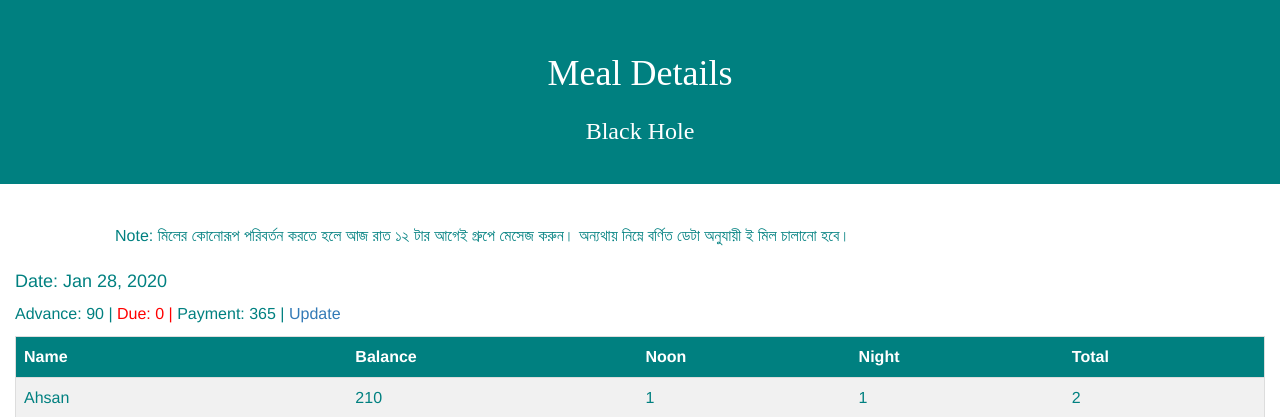
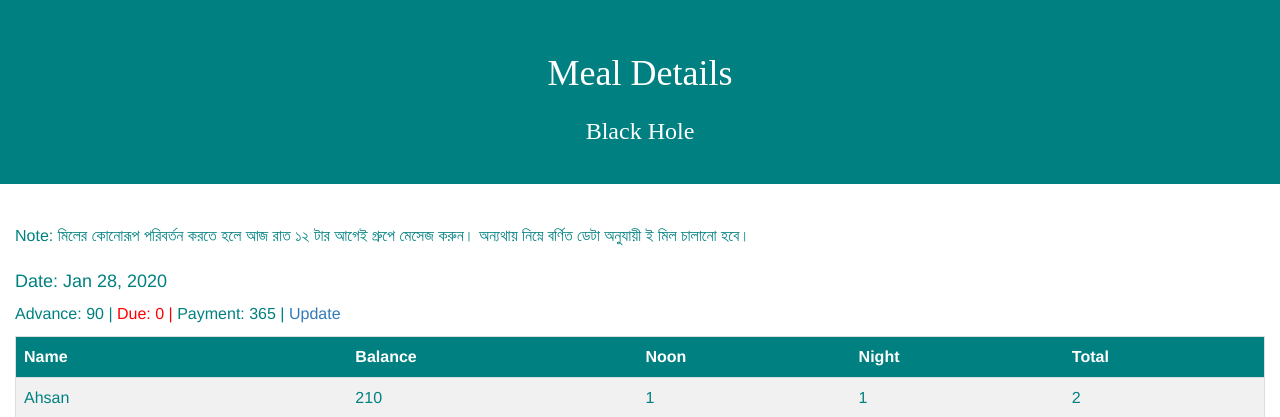
Before and after one commit to coderanwar/meals, a Jekyll site: the page built from index.html, in a window 1280 px wide. Shown: the top 417 px of the page. Built offline with Jekyll 4.4.1, drawn with Linux system fonts in a browser that asks for light colours.

Commit message:
Update head.html

```diff
--- a/_includes/head.html
+++ b/_includes/head.html
@@ -140,33 +140,9 @@
           color: {{page.theme-color}} !important;
       }
 
-      .marquee-h {
-          -moz-animation: marquee 10s linear infinite;
-          -webkit-animation: marquee 10s linear infinite;
-          animation: marquee 10s linear infinite;
-
+      .scroll-h {
           overflow: auto;
           white-space: nowrap;
-      }
-      @-moz-keyframes marquee {
-          0% { transform: translateX(100%); }
-          100% { transform: translateX(-100%); }
-      }
-      @-webkit-keyframes marquee {
-          0% { transform: translateX(100%); }
-          100% { transform: translateX(-100%); }
-      }
-      @keyframes marquee {
-          0% {
-              -moz-transform: translateX(100%);
-              -webkit-transform: translateX(100%);
-              transform: translateX(100%)
-          }
-          100% {
-              -moz-transform: translateX(-100%);
-              -webkit-transform: translateX(-100%);
-              transform: translateX(-100%);
-          }
       }
 
   </style>
```
